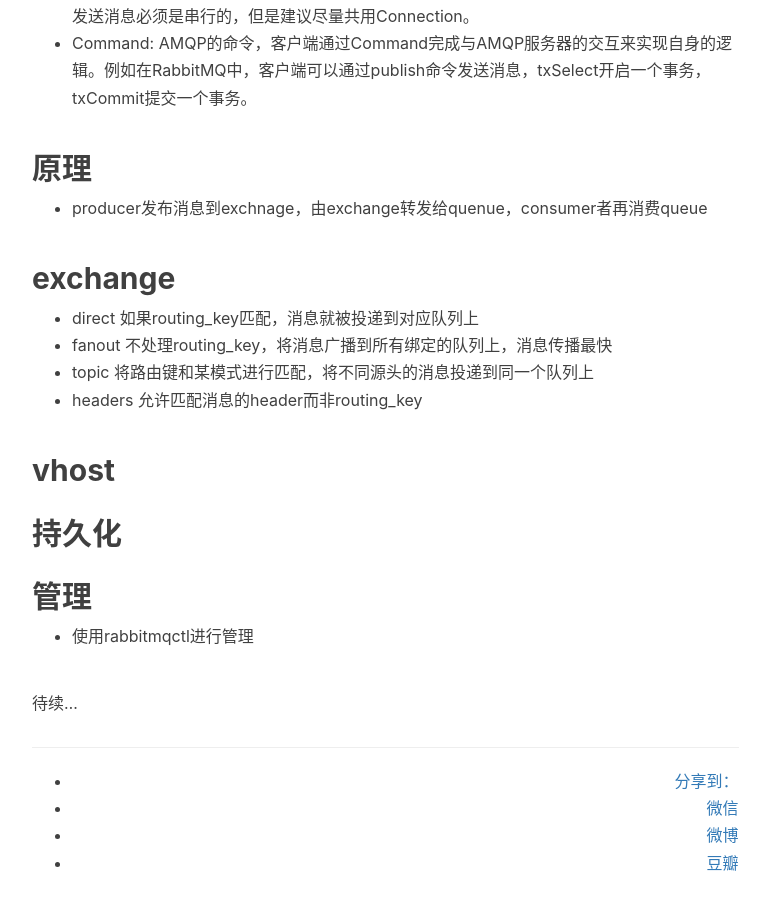
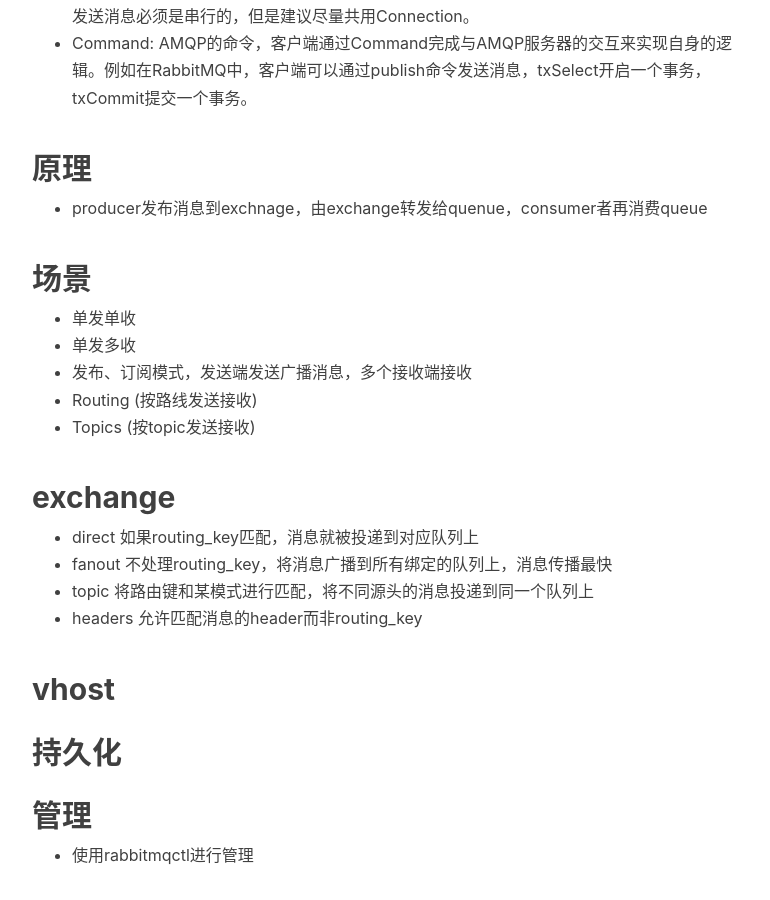
Before and after one commit to bug1024/jeet-blog, a Jekyll site: the page built from _posts/2017-03-05-rabbitmq.md, in a window 1280 px wide and 900 px high, scrolled down 1265 px. Shown: the whole window, without its empty margins (233-1003 px from the left). Built offline with Jekyll 4.4.1, drawn with Linux system fonts in a browser that asks for light colours; nearby versions of some CDN libraries; comment, search, counter and statistics services are not loaded.

Commit message:
rabbitmq

```diff
--- a/_posts/2017-03-05-rabbitmq.md
+++ b/_posts/2017-03-05-rabbitmq.md
@@ -20,9 +20,15 @@
  - Channel: 信道，仅仅创建了客户端到Broker之间的连接后，客户端还是不能发送消息的。需要为每一个Connection创建Channel，AMQP协议规定只有通过Channel才能执行AMQP的命令。一个Connection可以包含多个Channel。之所以需要Channel，是因为TCP连接的建立和释放都是十分昂贵的，如果一个客户端每一个线程都需要与Broker交互，如果每一个线程都建立一个TCP连接，暂且不考虑TCP连接是否浪费，就算操作系统也无法承受每秒建立如此多的TCP连接。RabbitMQ建议客户端线程之间不要共用Channel，至少要保证共用Channel的线程发送消息必须是串行的，但是建议尽量共用Connection。
  - Command: AMQP的命令，客户端通过Command完成与AMQP服务器的交互来实现自身的逻辑。例如在RabbitMQ中，客户端可以通过publish命令发送消息，txSelect开启一个事务，txCommit提交一个事务。
 
-
 ## 原理
  - producer发布消息到exchnage，由exchange转发给quenue，consumer者再消费queue
+
+## 场景
+ - 单发单收
+ - 单发多收
+ - 发布、订阅模式，发送端发送广播消息，多个接收端接收
+ - Routing (按路线发送接收)
+ - Topics (按topic发送接收)
 
 ## exchange
  - direct 如果routing_key匹配，消息就被投递到对应队列上
```
